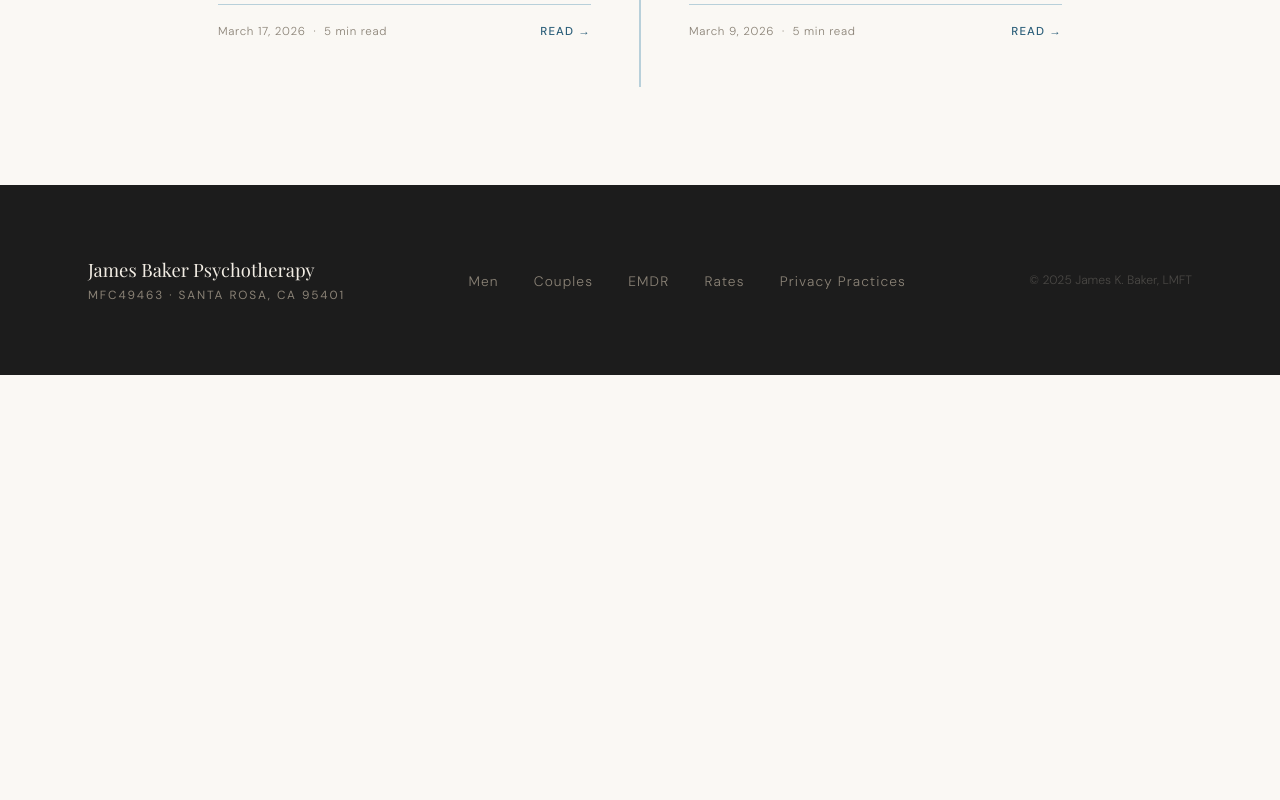
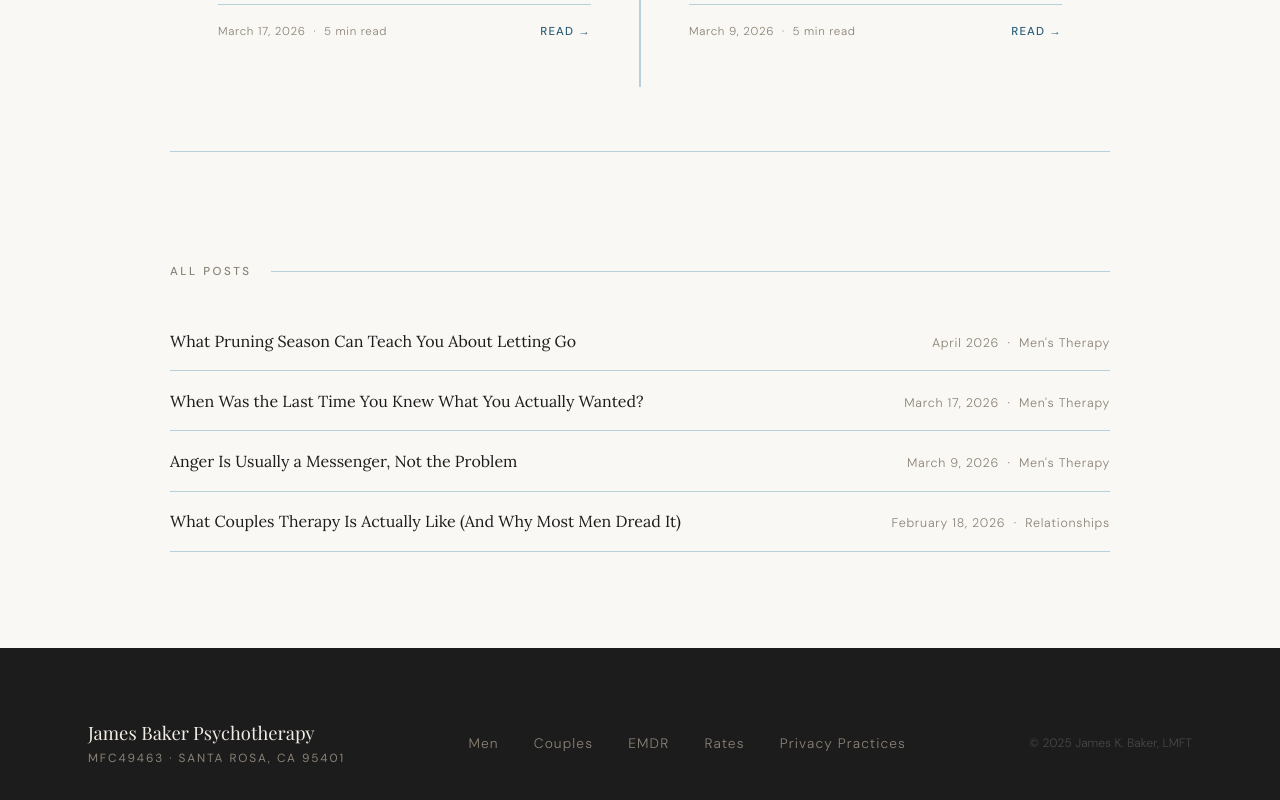
Before and after one commit to jameskbaker-glitch/bakertherapy, a plain HTML site: page blog.html in a window 1280 px wide. Shown: the part 1513-2313 px from the top of the page. Before the commit the page ends 1888 px from the top, so only its background shows below. Drawn offline with nearby package versions, Linux system fonts and the light colour scheme; a web font is replaced by a local one.

Commit message:
Add files via upload

```diff
--- a/blog.html
+++ b/blog.html
@@ -592,6 +592,48 @@
     height: 14px;
     background: transparent;
   }
+
+  /* ARCHIVE LIST */
+  .archive-section {
+    margin-top: 4rem;
+    padding-top: 3rem;
+    border-top: 1px solid var(--mist);
+  }
+  .archive-list {
+    list-style: none;
+    margin-top: 1.5rem;
+  }
+  .archive-item {
+    border-bottom: 1px solid var(--mist);
+  }
+  .archive-link {
+    display: flex;
+    justify-content: space-between;
+    align-items: baseline;
+    gap: 2rem;
+    padding: 1.1rem 0;
+    text-decoration: none;
+    transition: opacity 0.2s;
+  }
+  .archive-link:hover { opacity: 0.7; }
+  .archive-title {
+    font-family: "Lora", serif;
+    font-size: 1rem;
+    color: var(--ink);
+    line-height: 1.5;
+  }
+  .archive-meta {
+    font-size: 0.78rem;
+    color: var(--stone);
+    letter-spacing: 0.06em;
+    white-space: nowrap;
+    flex-shrink: 0;
+  }
+  @media (max-width: 600px) {
+    .archive-link { flex-direction: column; gap: 0.3rem; }
+    .archive-meta { white-space: normal; }
+  }
+
 </style>
 <!-- Google tag (gtag.js) -->
 <script async src="https://www.googletagmanager.com/gtag/js?id=G-WGFTXZK5CE"></script>
@@ -693,6 +735,39 @@
   </div>
 
 
+
+
+  <!-- ALL POSTS ARCHIVE -->
+  <!-- ADD NEW POSTS AT THE TOP OF THIS LIST EACH MONTH -->
+  <div class="archive-section">
+    <p class="blog-section-label">All posts</p>
+    <ul class="archive-list">
+      <li class="archive-item">
+        <a href="posts/blog-post-pruning.html" class="archive-link">
+          <span class="archive-title">What Pruning Season Can Teach You About Letting Go</span>
+          <span class="archive-meta">April 2026 &nbsp;·&nbsp; Men's Therapy</span>
+        </a>
+      </li>
+      <li class="archive-item">
+        <a href="posts/what-you-actually-wanted.html" class="archive-link">
+          <span class="archive-title">When Was the Last Time You Knew What You Actually Wanted?</span>
+          <span class="archive-meta">March 17, 2026 &nbsp;·&nbsp; Men's Therapy</span>
+        </a>
+      </li>
+      <li class="archive-item">
+        <a href="posts/anger-is-a-messenger.html" class="archive-link">
+          <span class="archive-title">Anger Is Usually a Messenger, Not the Problem</span>
+          <span class="archive-meta">March 9, 2026 &nbsp;·&nbsp; Men's Therapy</span>
+        </a>
+      </li>
+      <li class="archive-item">
+        <a href="posts/couples-therapy-what-its-like.html" class="archive-link">
+          <span class="archive-title">What Couples Therapy Is Actually Like (And Why Most Men Dread It)</span>
+          <span class="archive-meta">February 18, 2026 &nbsp;·&nbsp; Relationships</span>
+        </a>
+      </li>
+    </ul>
+  </div>
 
 </div>
 <footer>
```
